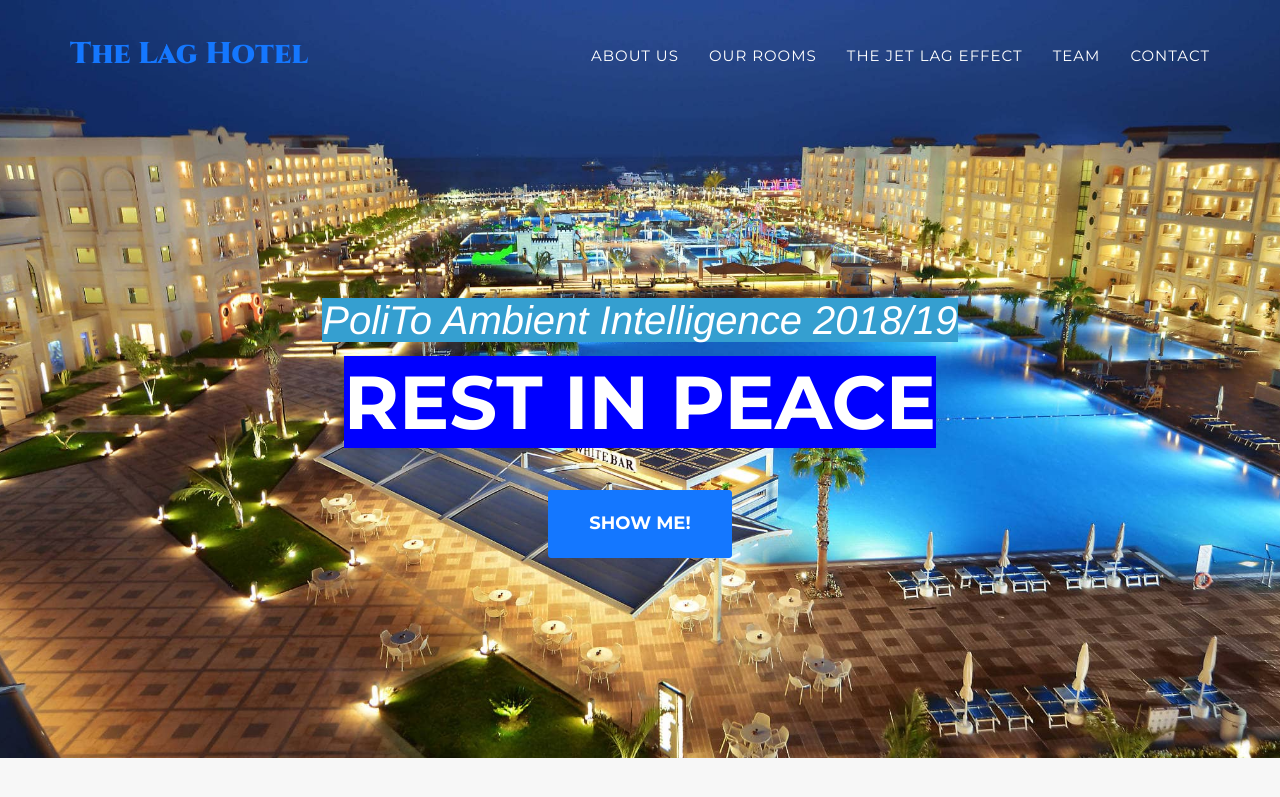
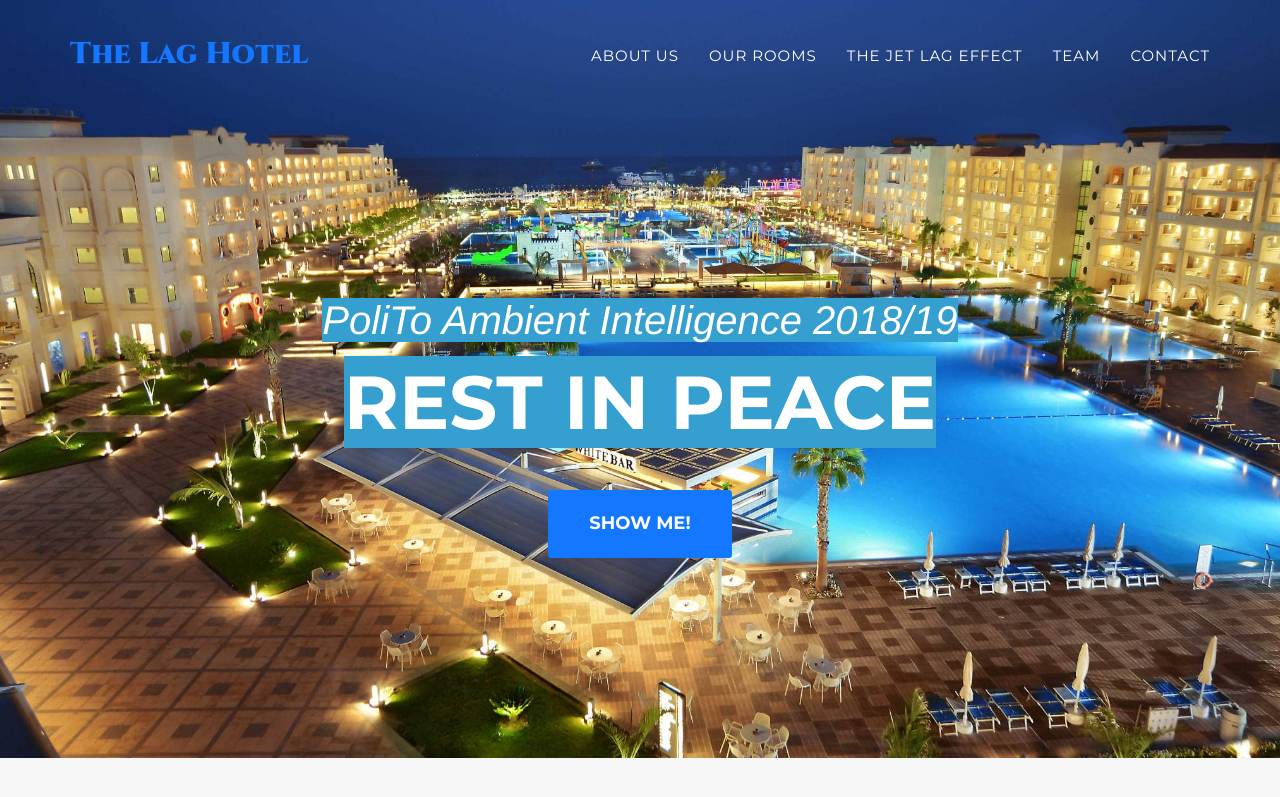
Before and after one commit to VincentGautier/Hotel-web-site, a Jekyll site: the page built from index.html, in a window 1280 px wide and 900 px high. Shown: the top 797 px of the window. Built offline with Jekyll 4.4.1, drawn with Linux system fonts in a browser that asks for light colours; some web fonts are replaced.

Commit message:
Update header.html

```diff
--- a/_includes/header.html
+++ b/_includes/header.html
@@ -46,7 +46,7 @@
         <div class="container">
             <div class="intro-text">
                 <div class="intro-lead-in"><span style="background:#359FD0">PoliTo Ambient Intelligence 2018/19</span></div>
-                <div class="intro-heading"><span style="background:#0000FF">Rest in peace</span></div>
+                <div class="intro-heading"><span style="background:#359FD0">Rest in peace</span></div>
                 <a href="#vision" class="page-scroll btn btn-xl">Show me!</a>
             </div>
         </div>
```
